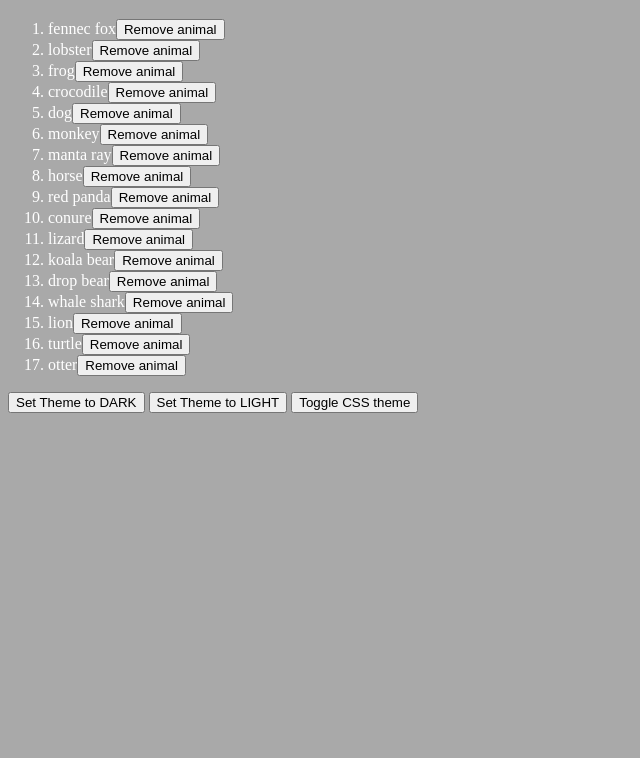
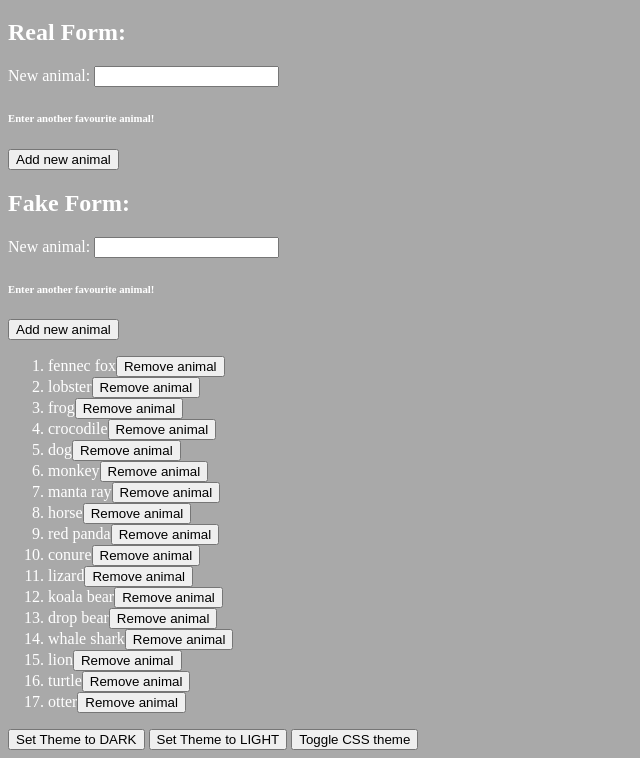
Before and after one commit to ronaldkwan93/JSDOM, a plain HTML site: page index.html in a window 1280 px wide. Shown: the part 61-819 px from the top of the page, without its empty margins (0-640 px from the left). Drawn offline with Linux system fonts and the light colour scheme.

Commit message:
feat: forms groundwork implemented, no functionality yet

```diff
--- a/index.html
+++ b/index.html
@@ -8,6 +8,29 @@
 </head>
 <body>
     <h1>Favourite Animals</h1>
+
+    <section>
+        <h2>Real Form: </h2>
+        <form action="">
+            <label for="realform-addAnimal">New animal:</label>
+            <input type="text" name="addAnimal" id="addAnimal">
+            <h6 id="realform-hint">Enter another favourite animal!</h6>
+            <button type="submit">Add new animal</button>
+        </form>
+    </section>
+
+    <section>
+        <h2>Fake Form: </h2>
+
+        <div>
+                <label for="fakeform-addAnimal">New animal:</label>
+                <input type="text" name="fakeAddAnimal" id="fakeAddAnimal">
+                <h6 id="fakeform-hint">Enter another favourite animal!</h6>
+                <button type="submit">Add new animal</button>
+        </div>
+
+    </section>
+
     <ol>
 
     </ol>
```
